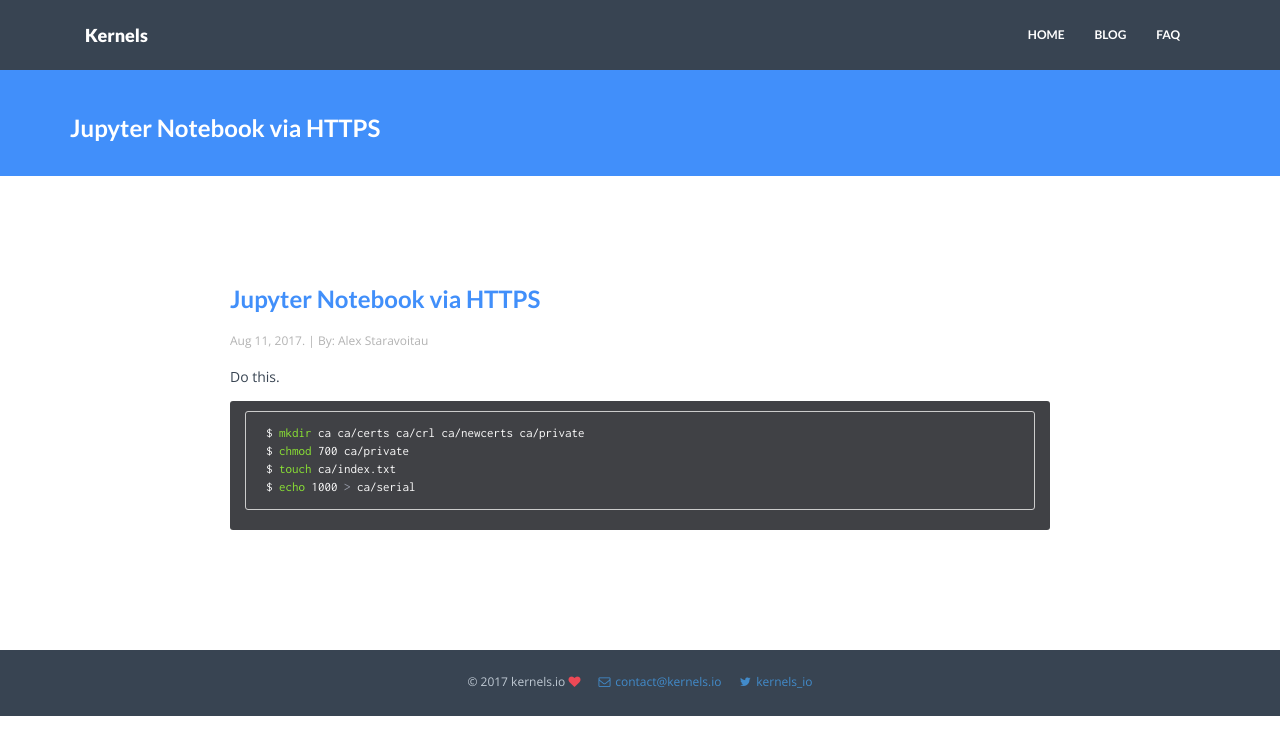
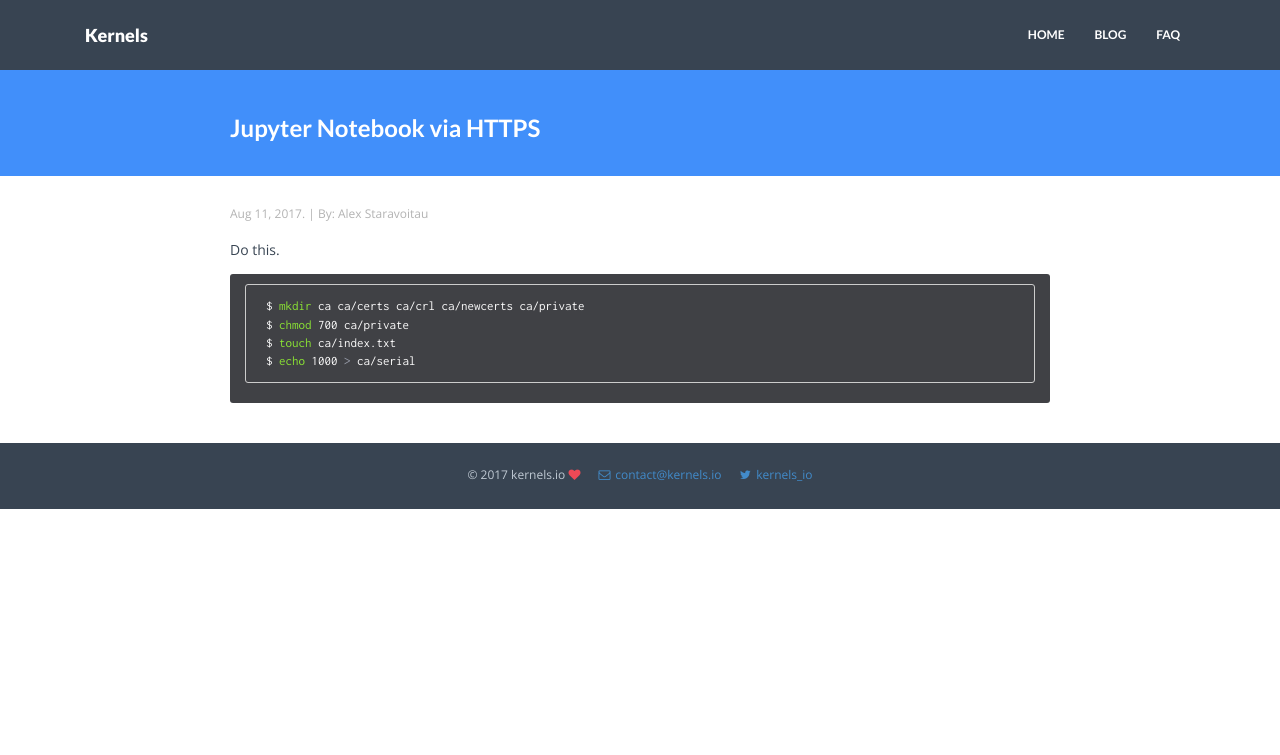
Before and after one commit to test-juno-sh/juno-website-test, a Jekyll site: the page built from _posts/2017-08-11-self-signed-ssl.markdown, in a window 1280 px wide. Shown: the top 755 px of the page. Built offline with Jekyll 4.4.1, drawn with Linux system fonts in a browser that asks for light colours; nearby versions of some CDN libraries.

Commit message:
Update post layout.

```diff
--- a/_includes/wrap.html
+++ b/_includes/wrap.html
@@ -1,5 +1,5 @@
 <div id="blue">
-    <div class="container">
+    <div class="container post-content">
         <div class="row">
             <h3>{% if page.wrap_title %}{{ page.wrap_title }}{% else %}{{ page.title }}{% endif %}</h3>
         </div><!-- /row -->
--- a/_layouts/post.html
+++ b/_layouts/post.html
@@ -4,13 +4,13 @@ layout: default
 
 {% include wrap.html %}
 
-<div class="container mtb post-content">
+<div class="container post-content">
     <div class="row">
         <! -- SINGLE POST -->
         <! -- Blog Post  -->
         <!-- <p><img class="img-responsive" src="{{ "/assets/img/blog/" | prepend: site.baseurl }}{{ page.img }}"></p> -->
-        <a href="{{ page.url | prepend: site.baseurl }}"><h3 class="ctitle">{{ page.title }}</h3></a>
-        <p><csmall>{{ page.date | date: "%b %-d, %Y" }}. | By: {{ page.author }}</csmall></p>
+<!--         <a href="{{ page.url | prepend: site.baseurl }}"><h3 class="ctitle">{{ page.title }}</h3></a>
+ -->        <p><csmall>{{ page.date | date: "%b %-d, %Y" }}. | By: {{ page.author }}</csmall></p>
 
         {{ content }}
 
```
